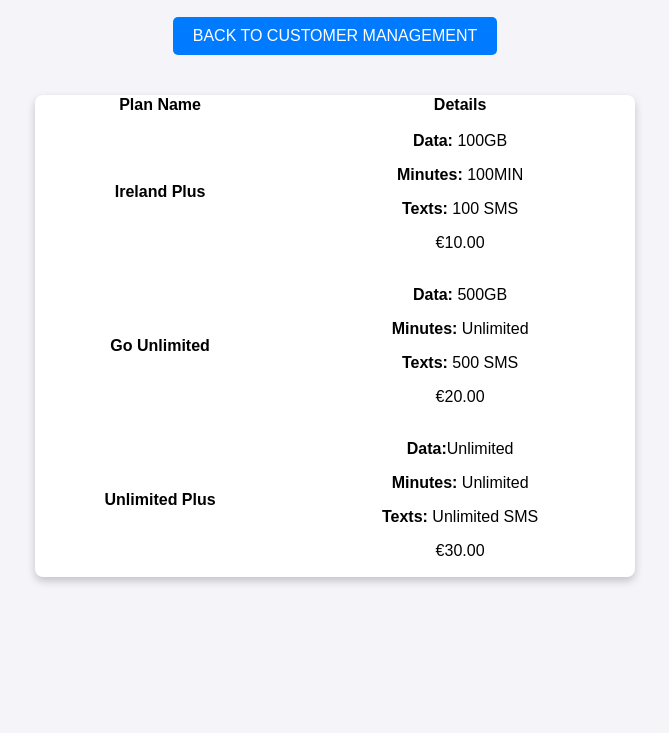
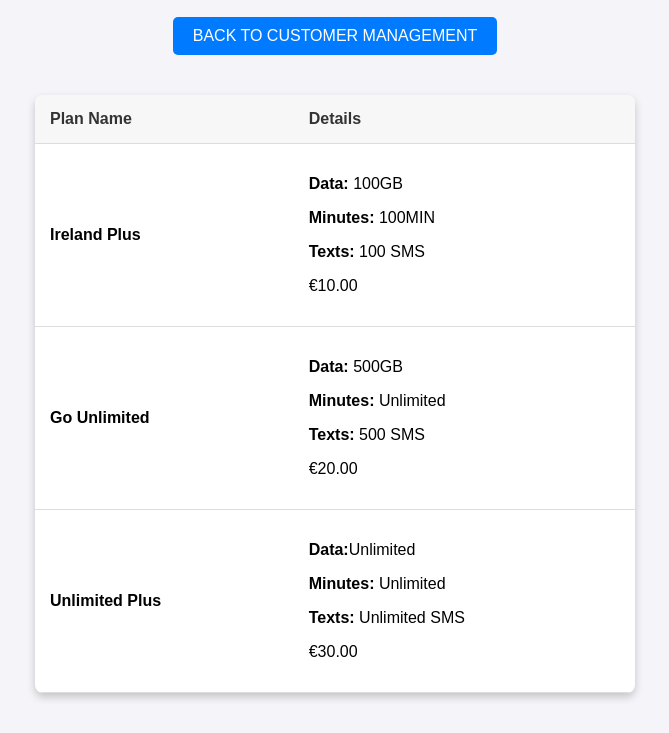
Before and after one commit to prasanna80564/simcard_management-project-, a website: page public/plans.html in a window 1280 px wide. Shown: the part 81-814 px from the top of the page, without its empty margins (305-974 px from the left). Drawn offline with Linux system fonts and the light colour scheme.

Commit message:
styles for tables in plans

```diff
--- a/public/plans.html
+++ b/public/plans.html
@@ -43,6 +43,19 @@
             box-shadow: 0 4px 8px rgba(0, 0, 0, 0.2);
             border-radius: 8px;
             overflow: hidden;
+        }
+
+        th,td {
+            padding: 15px;
+            text-align: left;
+            border-bottom: 1px solid #ddd;
+        }
+
+        th {
+            background-color: #f7f7f7;
+            color: #333;
+            font-weight: bold;
+
         }
 
 
```
